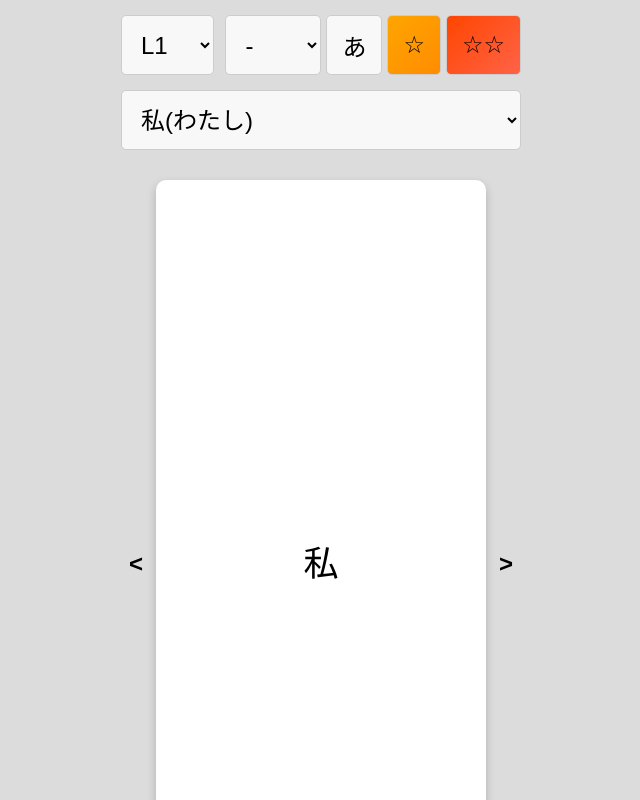
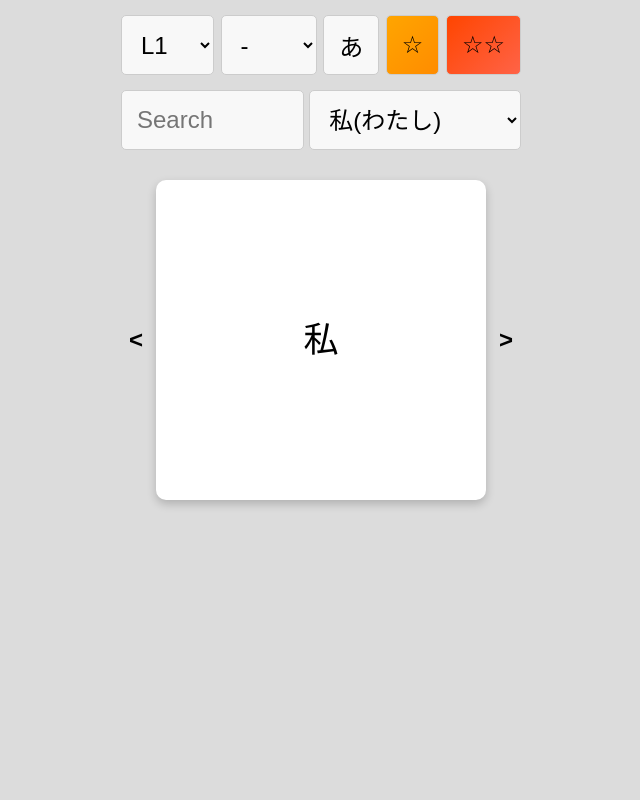
Before and after one commit to alan10607/nihongo-card, a React (Vite) app in the folder nihongo-card/: page /#/ in a window 1280 px wide. Shown: the top 800 px of the page, without its empty margins (319-959 px from the left). Built offline with nearby package versions, Linux system fonts and the light colour scheme.

Commit message:
refactoring and add search

```diff
--- a/nihongo-card/src/components/Note/style.css
+++ b/nihongo-card/src/components/Note/style.css
@@ -1,7 +1,3 @@
-body {
-  overflow: auto;
-}
-
 .note-container {
   display: flex;
   flex-direction: column;
--- a/nihongo-card/src/components/Root/index.jsx
+++ b/nihongo-card/src/components/Root/index.jsx
@@ -3,102 +3,139 @@ import useLocalStorage from '../../utils/useLocalStorage';
 import './style.css';
 
 export default function FlashCard() {
-  const [dict, setDict] = useState([]);
+  const DIFFICULTY = { LV1: 1, LV2: 2, DEFAULT: -1 };
+  const [rawData, setRawData] = useState('');
+  const [cards, setCards] = useState([]);
+  const [tags, setTags] = useState([]);
   const [index, setIndex] = useState(0);
   const [tagIndex, setTagIndex] = useState(0);
+  const [startX, setStartX] = useState(0); // Use this to follow up touching
   const [flipped, setFlipped] = useState(false);
-  const [startX, setStartX] = useState(0); // Use this to follow up touching
   const [showRt, setShowRt] = useState(false);
-  const DIFFICULTY = { LV1: 1, LV2: 2, DEFAULT: -1 };
+  const [markLevel, setMarkLevel] = useState(DIFFICULTY.DEFAULT);
   const [markList, setMarkList] = useLocalStorage('markDict', {});
-  const [markLevel, setMarkLevel] = useState(DIFFICULTY.DEFAULT);
-  const [goToIndex, setGoToIndex] = useState(-1);
+  const [searchValue, setSearchValue] = useState('');
+  const [searchIndex, setSearchIndex] = useState(0);
 
   // Load dict
   useEffect(() => {
     fetch('/nihongo-card/lib/dict.txt', {
       method: 'GET',
       cache: 'no-store'  // prevent cache
-    }).then((response) => response.text())
-      .then((data) => {
-        const parsedData = parseToDict(data);
-        console.log('dict size', parsedData.length);
-        setDict(parsedData);
+    }).then(response => response.text())
+      .then(setRawData)
+      .catch((error) => console.error('Error loading dict:', error));
+  }, []);
+
+  useEffect(() => {
+    if (!rawData) return;
+
+    const { cards, tags } = parseLinesToCardsAndTags(rawData, markLevel, markList);
+    console.log('Cards size:', cards.length);
+    setCards(cards);
+    setTags(tags);
     setIndex(0);
-      })
-      .catch((error) => console.error('Error loading dict:', error));
-  }, [markLevel]);
+    setTagIndex(0);
+    setFlipped(false);
+  }, [rawData, markLevel]);
 
-  const parseToDict = (data) => {
-    const lines = data.split('\n');
-    const tempDict = [];
+  const parseLinesToCardsAndTags = (data, markLevel, markList) => {
+    return data.split('\n')
+      .map(line => line.trim())
+      .filter(line => line !== '')
+      .filter(line => isInMarkLevel(line, markLevel, markList))
+      .reduce(reduceLines, { cards: [], tags: [] });
+  };
 
-    let tag = '';
-    for (const line of lines) {
-      if (line.trim() === '') continue;
-      if (!isInMarkLevel(line)) continue;
-      if (line.includes('**')) { // to tag in next card
-        tag = line.replaceAll('*', '');
-        continue;
+  const isInMarkLevel = (key, markLevel, markList) => {
+    if (markLevel === DIFFICULTY.DEFAULT) return true;
+    if (!markList[key]) return false;
+    return markList[key] >= markLevel;
+  };
+
+  const reduceLines = (acc, line, i) => {
+    const nextIndex = acc.cards.length;
+    if (line.includes('**')) {
+      acc.tags.push({
+        text: line.replaceAll('*', ''),
+        value: nextIndex
+      });
+    } else {
+      const [word, exp = ''] = line.split(':');
+      acc.cards.push({
+        index: nextIndex,
+        word,
+        exp,
+        raw: line
+      });
     }
+    return acc;
+  };
 
-      const wordAndExp = line.split(':');
-      const word = wordAndExp[0];
-      const exp = wordAndExp[1] || '';
-      let html = '<ruby>';
+  const parseRubyJSX = (word) => {
+    const elements = [];
+    let buffer = '';
+    let rtBuffer = '';
     let rtFlag = false;
     let multiRt = false;
 
-      for (let i = 0; i < word.length; i++) {
-        const ch = word[i];
+    const pushRuby = () => {
+      if (!buffer) return;
+
+      elements.push(
+        <ruby key={elements.length}>
+          {buffer}
+          {rtBuffer && <rt>{rtBuffer}</rt>}
+        </ruby>
+      );
+
+      buffer = '';
+      rtBuffer = '';
+    };
+
+    for (const ch of word) {
       if (ch === ' ') {
         // do nothing
       } else if (ch === ',') {
-          html += ', ';
-        } else if (ch === '<') { // rt for multi word
-          html += '</ruby> <ruby>';
+        buffer += ', ';
+      } else if (ch === '<') {
+        pushRuby();
         multiRt = true;
       } else if (ch === '>') {
         multiRt = false;
       } else if (ch === '(') {
-          html += '<rt>';
         rtFlag = true;
       } else if (ch === ')') {
-          html += '</rt>';
         rtFlag = false;
+        pushRuby();
       } else {
-          if (i > 0 && !rtFlag && !multiRt) {
-            html += '</ruby> <ruby>';
+        if (rtFlag) {
+          rtBuffer += ch;
+        } else if (multiRt) {
+          buffer += ch;
+        } else {
+          pushRuby();
+          buffer = ch;
         }
-          html += ch;
       }
     }
 
-      html += '</ruby>';
-      tempDict.push({ html, exp, tag, raw: line });
+    pushRuby();
 
-      tag = '';
+    return <>{elements}</>;
   }
 
-    return tempDict;
-  }
 
-  const isInMarkLevel = (key) => {
-    if (markLevel === DIFFICULTY.DEFAULT) return true;
-    if (!markList[key]) return false;
-    return markList[key] >= markLevel;
-  }
+  const toggleFlipped = () => setFlipped((prev) => !prev);
+  const toggleShowRt = () => setShowRt((prev) => !prev);
 
-  const handleFlip = () => setFlipped((prev) => !prev);
-  const handleShowRt = () => setShowRt((prev) => !prev);
+  const goNext = () => {
+    setIndex((prev) => (prev + 1) % cards.length);
+    setFlipped(false);
+  };
 
-  const nextCard = () => {
-    setIndex((prev) => (prev + 1) % dict.length);
-    setFlipped(false);
-  }
-
-  const prevCard = () => {
-    setIndex((prev) => (prev - 1 + dict.length) % dict.length);
+  const goPrev = () => {
+    setIndex((prev) => (prev - 1 + cards.length) % cards.length);
     setFlipped(false);
   };
 
@@ -112,9 +149,9 @@ export default function FlashCard() {
     const distance = touchEnd - startX;
 
     if (distance > 30) {
-      prevCard();
+      goPrev();
     } else if (distance < -30) {
-      nextCard();
+      goNext();
     }
   };
 
@@ -122,68 +159,89 @@ export default function FlashCard() {
   useEffect(() => {
     const handleKeyDown = (e) => {
       if (e.key === 'ArrowRight') {
-        nextCard();
+        goNext();
       } else if (e.key === 'ArrowLeft') {
-        prevCard();
+        goPrev();
       } else if (e.key === 'Enter' || e.key === ' ') {
-        handleFlip();
+        toggleFlipped();
       }
     };
 
     window.addEventListener('keydown', handleKeyDown);
     return () => window.removeEventListener('keydown', handleKeyDown);
-  }, [dict]);
+  }, [cards]);
+
+  const getTagOptions = () => {
+    return tags.map((tag, index) => (
+      <option key={tag.value} value={tag.value}>
+        {tag.text}
+      </option>
+    ))
+  };
 
   const handleTagChange = (event) => {
     const nextIndex = Number(event.target.value);
     setTagIndex(nextIndex);
     setIndex(nextIndex);
     setFlipped(false);
-    setGoToIndex(nextIndex);
-  };
-
-  const handleMarkDifficulty = (difficulty) => {
-    const newMarkList = { ...markList };
-    const key = dict[index].raw;
-    difficulty = Number(difficulty);
-    if (newMarkList[key] === difficulty) {
-      delete newMarkList[key];
-    } else {
-      newMarkList[key] = difficulty;
-    }
-
-    setMarkList(newMarkList);
   };
 
   const handleMarkFilterChange = (event) => {
     setMarkLevel(Number(event.target.value));
   };
 
+  const handleMarkDifficulty = (difficulty) => {
+    if (cards.length === 0) return;
+    const key = cards[index].raw;
+    setMarkList(updateMarkList(markList, key, difficulty));
+  };
+
+  const updateMarkList = (markList, key, difficulty) => {
+    if (markList[key] === difficulty) {
+      const { [key]: _, ...rest } = markList;
+      return rest;
+    } else {
+      return { ...markList, [key]: difficulty };
+    }
+  };
+
   const getStickerColorCss = () => {
-    const key = dict[index].raw;
+    const key = cards[index].raw;
     if (markList[key] === DIFFICULTY.LV1) return 'yellow';
     if (markList[key] === DIFFICULTY.LV2) return 'red';
     return ''
+  };
+
+  const handleSearchValueChange = (event) => {
+    const target = event.target.value.trim();
+    setSearchValue(target);
+
+    if (target) {
+      const firstFound = cards.find(card => card.word.includes(target));
+      if (firstFound) {
+        setIndex(firstFound.index);
+        setSearchIndex(firstFound.index);
       }
+    }
+  };
 
-  const getTagOptions = () => {
-    return dict.map((data, index) => ({ text: data.tag, value: index }))
-      .filter(item => !!item.text) // exclude empty tag
-      .map((item) => (
-        <option key={item.value} value={item.value}>
-          {item.text}
+  const getSearchOption = (cards, target = '') => {
+    return cards.filter(card => card.word.includes(target))
+      .map(card => (
+        <option key={card.index} value={card.index}>
+          {card.raw}
         </option>
       ));
-  }
+  };
 
-  const handleGoToChange = (event) => {
+  const handleSearchOptionChange = (event) => {
     const nextIndex = Number(event.target.value);
-    if (nextIndex === -1) return;
 
-    setGoToIndex(nextIndex);
     setIndex(nextIndex);
+    setSearchIndex(nextIndex);
     setFlipped(false);
   };
+
 
   return (
     <div className='root-container'>
@@ -191,49 +249,49 @@ export default function FlashCard() {
         <select value={tagIndex} onChange={handleTagChange}>
           {getTagOptions()}
         </select>
-        <div className='expand'></div>
         <select value={markLevel} onChange={handleMarkFilterChange}>
           <option value={DIFFICULTY.DEFAULT}>-</option>
           <option value={DIFFICULTY.LV1}>☆</option>
           <option value={DIFFICULTY.LV2}>☆☆</option>
         </select>
-        <button className={showRt ? 'selected' : ''} onClick={handleShowRt}>あ</button>
+        <button className={showRt ? 'selected' : ''} onClick={toggleShowRt}>あ</button>
         <button className='yellow' onClick={() => handleMarkDifficulty(DIFFICULTY.LV1)}>☆</button>
         <button className='red' onClick={() => handleMarkDifficulty(DIFFICULTY.LV2)}>☆☆</button>
       </div>
 
       <div className='card-manager'>
-        <select className='go-to-selector' value={goToIndex} onChange={handleGoToChange}>
-          {dict.map((data, index) => (
-            <option key={index} value={index}>
-              {data.raw}
-            </option>
-          ))}
+        <input
+          type='text'
+          value={searchValue}
+          onChange={handleSearchValueChange}
+          placeholder='Search'
+        />
+        <select className='search-selector' value={searchIndex} onChange={handleSearchOptionChange}>
+          {getSearchOption(cards, searchValue)}
         </select>
       </div>
 
-
+      {cards.length > 0 && (
         <div className='card-container'>
-        <button onClick={prevCard}>{"<"}</button>
-        {dict.length > 0 && (
+          <button onClick={goPrev}>{'<'}</button>
           <div
             className={`flashcard ${flipped ? 'flipped' : ''}`}
-            onClick={handleFlip}
+            onClick={toggleFlipped}
             onTouchStart={handleTouchStart}
             onTouchEnd={handleTouchEnd}
           >
             <div className={`sticker ${getStickerColorCss()}`}></div>
             <div className='front'>
-              <div className={showRt ? '' : 'no-rt'} dangerouslySetInnerHTML={{ __html: dict[index].html }} />
+              <div className={showRt ? '' : 'no-rt'}>{parseRubyJSX(cards[index].word)}</div>
             </div>
             <div className='back'>
-              <div dangerouslySetInnerHTML={{ __html: dict[index].html }} />
-              <div className='exp'>{dict[index].exp}</div>
+              <div>{parseRubyJSX(cards[index].word)}</div>
+              <div className='exp'>{cards[index].exp}</div>
             </div>
           </div>
+          <button onClick={goNext}>{'>'}</button>
+        </div>
       )}
-        <button onClick={nextCard}>{">"}</button>
-      </div>
 
       <div className='card-foot'>
         <div className='expand'></div>
--- a/nihongo-card/src/components/Root/style.css
+++ b/nihongo-card/src/components/Root/style.css
@@ -8,6 +8,10 @@
 
 .root-container>div {
   flex-grow: 0;
+}
+
+ruby+ruby {
+  margin-left: 5px;
 }
 
 ruby rt {
@@ -34,6 +38,7 @@ ruby rt {
 .flashcard {
   width: 80vw;
   height: 60vw;
+  max-height: 320px;
   position: relative;
   perspective: 1000px;
   /* Set the visual perspective */
@@ -89,20 +94,6 @@ ruby rt {
   font-size: 0.8em;
 }
 
-.flashcard {
-  width: 80vw;
-  height: 60vw;
-  position: relative;
-  perspective: 1000px;
-  /* Set the visual perspective */
-  transform-style: preserve-3d;
-  /* Ensure child elements are in 3D space */
-  transition: transform 0.2s;
-  background-color: white;
-  border-radius: 10px;
-  box-shadow: 0 4px 10px rgba(0, 0, 0, 0.2);
-}
-
 .flashcard .sticker {
   position: absolute;
   top: 5px;
@@ -129,7 +120,18 @@ ruby rt {
 .card-manager {
   display: flex;
   align-items: center;
+  flex-direction: row;
+  flex-wrap: nowrap;
+  justify-content: space-between;
   gap: 5px;
+}
+
+.card-manager>div,
+.card-manager>select,
+.card-manager>button,
+.card-manager>input[type="text"] {
+  flex-grow: 0;
+  min-width: 0;
 }
 
 .expand {
@@ -162,7 +164,7 @@ ruby rt {
   box-shadow: 0 4px 6px rgba(0, 0, 0, 0.1);
 }
 
-.card-manager .go-to-selector {
+.card-manager .search-selector {
   width: 100%;
 }
 
--- a/nihongo-card/src/index.css
+++ b/nihongo-card/src/index.css
@@ -16,18 +16,13 @@
 body {
   margin: 0 auto;
   max-width: 430px;
-  overflow: auto;
-}
-
-@media (max-width: 430px) {
-  body {
-    overflow: hidden;
-  }
+  overflow: hidden;
 }
 
 select,
 button,
-textarea {
+textarea,
+input[type="text"] {
   color: black;
   padding: 10px 15px;
   font-size: 24px;
@@ -40,6 +35,11 @@ textarea {
   background-color: #f8f8f8;
 }
 
+input[type="text"] {
+  padding: 0px 15px;
+  height: 58px;
+}
+
 label {
   color: black;
   padding: 10px 15px;
```
Lines whose indentation alone changed are shown as unchanged.
